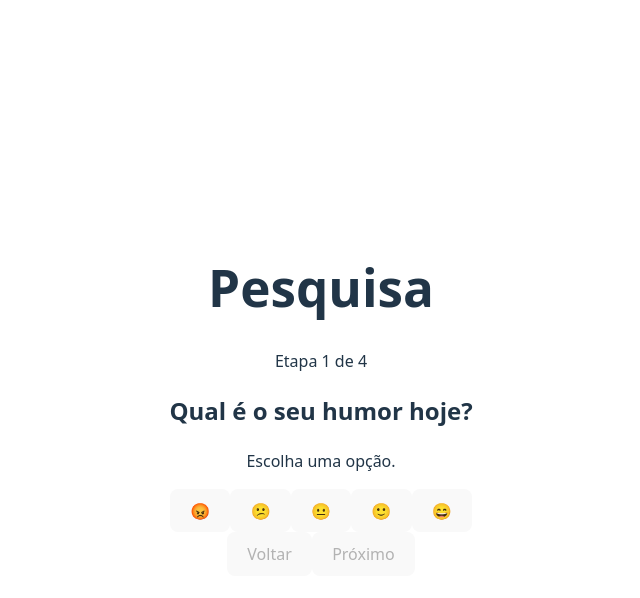
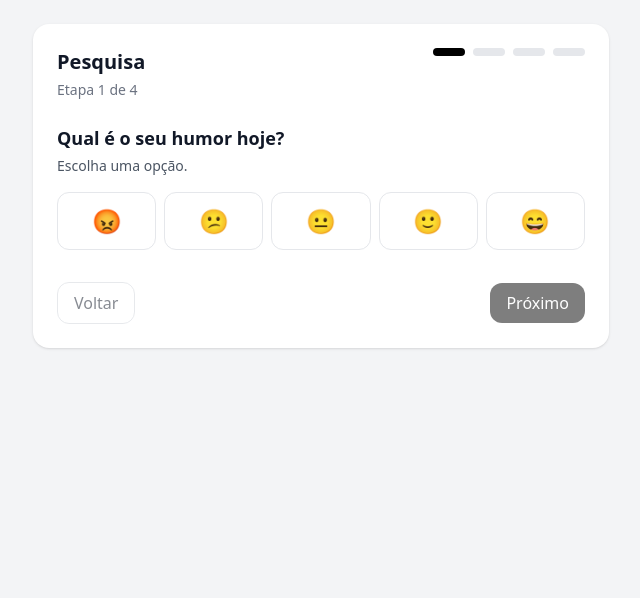
Before and after one commit to joao-holanda19/binds-satisfaction-test, a Vue app: page /p/default in a window 1280 px wide. Shown: the top 598 px of the page, without its empty margins (319-959 px from the left). Built offline with nearby package versions, Linux system fonts and the light colour scheme.

Commit message:
chore(ui): adicionei as cores da Binds tokens and base styles

```diff
--- a/src/style.css
+++ b/src/style.css
@@ -1,79 +1,104 @@
+@tailwind base;
+@tailwind components;
+@tailwind utilities;
+
+/* ============== */
+/* Binds Theme    */
+/* ============== */
 :root {
-  font-family: system-ui, Avenir, Helvetica, Arial, sans-serif;
-  line-height: 1.5;
-  font-weight: 400;
+  /* Core */
+  --binds-purple: 124 58 237; /* #7C3AED */
+  --binds-purple-600: 124 58 237;
+  --binds-purple-700: 109 40 217; /* #6D28D9 */
 
-  color-scheme: light dark;
-  color: rgba(255, 255, 255, 0.87);
-  background-color: #242424;
+  /* Surfaces */
+  --bg: 246 247 251;         /* fundo bem claro */
+  --card: 255 255 255;       /* branco */
+  --text: 17 24 39;          /* gray-900 */
+  --muted: 107 114 128;      /* gray-500 */
+  --border: 229 231 235;     /* gray-200 */
 
-  font-synthesis: none;
-  text-rendering: optimizeLegibility;
-  -webkit-font-smoothing: antialiased;
-  -moz-osx-font-smoothing: grayscale;
+  /* Shadows */
+  --shadow: 0 10px 30px rgba(17, 24, 39, 0.10);
 }
 
-a {
-  font-weight: 500;
-  color: #646cff;
-  text-decoration: inherit;
-}
-a:hover {
-  color: #535bf2;
+html,
+body {
+  height: 100%;
 }
 
 body {
-  margin: 0;
-  display: flex;
-  place-items: center;
-  min-width: 320px;
-  min-height: 100vh;
+  background: rgb(var(--bg));
+  color: rgb(var(--text));
 }
 
-h1 {
-  font-size: 3.2em;
-  line-height: 1.1;
+/* Seleção de texto com cor da marca */
+::selection {
+  background: rgba(var(--binds-purple), 0.22);
 }
 
-button {
-  border-radius: 8px;
-  border: 1px solid transparent;
-  padding: 0.6em 1.2em;
-  font-size: 1em;
-  font-weight: 500;
-  font-family: inherit;
-  background-color: #1a1a1a;
-  cursor: pointer;
-  transition: border-color 0.25s;
-}
-button:hover {
-  border-color: #646cff;
-}
-button:focus,
-button:focus-visible {
-  outline: 4px auto -webkit-focus-ring-color;
+/* Um “brilho” suave de fundo (bem parecido com o estilo dos prints) */
+.binds-bg {
+  background:
+    radial-gradient(900px 600px at 50% 72%, rgba(var(--binds-purple), 0.10), transparent 60%),
+    rgb(var(--bg));
 }
 
-.card {
-  padding: 2em;
+/* Cards padrão */
+.binds-card {
+  background: rgb(var(--card));
+  border: 1px solid rgb(var(--border));
+  box-shadow: var(--shadow);
+  border-radius: 20px; /* ~rounded-2xl */
 }
 
-#app {
-  max-width: 1280px;
-  margin: 0 auto;
-  padding: 2rem;
-  text-align: center;
+/* Botões padrão */
+.btn {
+  @apply inline-flex items-center justify-center gap-2 rounded-xl px-4 py-2 text-sm font-medium transition;
 }
 
-@media (prefers-color-scheme: light) {
-  :root {
-    color: #213547;
-    background-color: #ffffff;
-  }
-  a:hover {
-    color: #747bff;
-  }
-  button {
-    background-color: #f9f9f9;
-  }
+.btn-primary {
+  background: rgb(var(--binds-purple));
+  color: white;
 }
+.btn-primary:hover {
+  background: rgb(var(--binds-purple-700));
+}
+.btn-primary:disabled {
+  opacity: 0.55;
+  cursor: not-allowed;
+}
+
+.btn-secondary {
+  @apply border;
+  border-color: rgb(var(--border));
+  background: white;
+  color: rgb(var(--text));
+}
+.btn-secondary:hover {
+  background: rgba(17, 24, 39, 0.03);
+}
+.btn-secondary:disabled {
+  opacity: 0.55;
+  cursor: not-allowed;
+}
+
+/* Inputs padrão */
+.input {
+  @apply w-full rounded-xl border px-3 py-2 text-sm outline-none transition;
+  border-color: rgb(var(--border));
+  background: white;
+}
+.input:focus {
+  border-color: rgba(var(--binds-purple), 0.9);
+  box-shadow: 0 0 0 4px rgba(var(--binds-purple), 0.15);
+}
+
+/* Links padrão */
+.link {
+  color: rgb(var(--binds-purple));
+  font-weight: 600;
+}
+.link:hover {
+  text-decoration: underline;
+}
--- a/tailwind.config.cjs
+++ b/tailwind.config.cjs
@@ -1,6 +1,29 @@
 /** @type {import('tailwindcss').Config} */
 module.exports = {
   content: ['./index.html', './src/**/*.{vue,js,ts,jsx,tsx}'],
-  theme: { extend: {} },
+  theme: {
+    extend: {
+      colors: {
+        binds: {
+          50: '#F5F3FF',
+          100: '#EDE9FE',
+          200: '#DDD6FE',
+          300: '#C4B5FD',
+          400: '#A78BFA',
+          500: '#8B5CF6',
+          600: '#7C3AED',
+          700: '#6D28D9',
+          800: '#5B21B6',
+          900: '#4C1D95',
+        },
+      },
+      boxShadow: {
+        binds: '0 10px 30px rgba(17, 24, 39, 0.10)',
+      },
+      borderRadius: {
+        'binds-card': '20px',
+      },
+    },
+  },
   plugins: [],
 };
```
